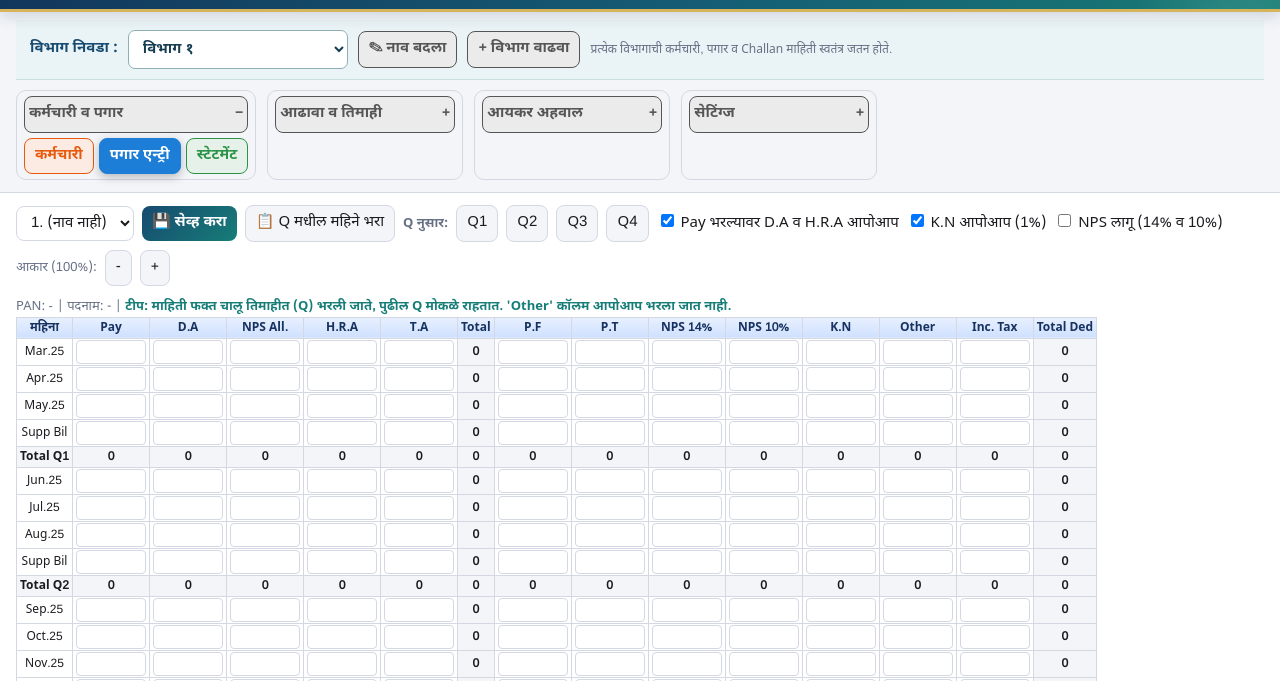
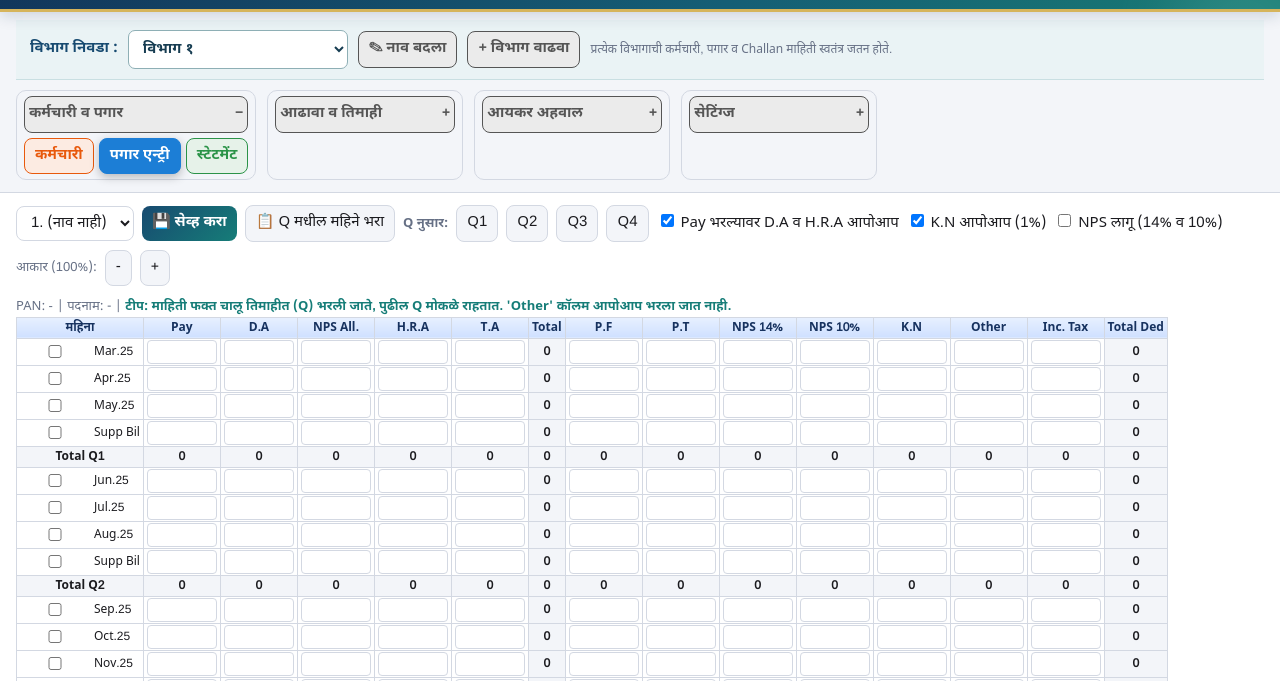
Before and after one commit to rayatsevaksujit/applications, a plain HTML site: page tds-income-tax.html in a window 1280 px wide. Shown: the part 114-795 px from the top of the page. Drawn offline with Linux system fonts and the light colour scheme.

Commit message:
Add monthly DA ARR and HRA ARR controls

```diff
--- a/tds-income-tax.html
+++ b/tds-income-tax.html
@@ -136,7 +136,7 @@ input[type=number],input[type=date]{font-family:Arial,Helvetica,Roboto,sans-seri
 <script>
 const MONTHS=['Mar','Apr','May','Supp','Jun','Jul','Aug','Supp','Sep','Oct','Nov','Supp','Dec','Jan','Feb','Supp'];
 const EF=['pay','da','daa','nps','hra','hraa','ta'],DF=['pf','pt','n14','n10','kn','oth','it'],COLS=[...EF,'g',...DF,'d'];
-const EL={pay:'Pay',da:'D.A',daa:'D.A Arr',nps:'NPS All.',hra:'H.R.A',hraa:'H.R.A Arr',ta:'T.A',g:'Total',pf:'P.F',pt:'P.T',n14:'NPS 14%',n10:'NPS 10%',kn:'K.N',oth:'Other',it:'Inc. Tax',d:'Total Ded'};
+const EL={pay:'Pay',da:'D.A',daa:'DA ARR',nps:'NPS All.',hra:'H.R.A',hraa:'HRA ARR',ta:'T.A',g:'Total',pf:'P.F',pt:'P.T',n14:'NPS 14%',n10:'NPS 10%',kn:'K.N',oth:'Other',it:'Inc. Tax',d:'Total Ded'};
 const $=s=>document.querySelector(s);
 const esc=s=>String(s==null?'':s).replace(/[&<>"]/g,c=>({'&':'&amp;','<':'&lt;','>':'&gt;','"':'&quot;'}[c]));
 const fmt=v=>v?Math.round(v).toLocaleString('en-IN'):'0';
@@ -242,7 +242,7 @@ function copyAllQs(){
  showToast('प्रत्येक Q मधील पुढील २ महिन्यांत माहिती भरली (Other वगळून)!');
 }
 function rEnt(){
- const e=cur(),sa=e.rows.some(r=>r.ar||r.daa||r.hraa),VC=COLS.filter(c=>sa||(c!='daa'&&c!='hraa'));
+ const e=cur(),sa=e.rows.some(r=>!!r.ar),VC=COLS.filter(c=>sa||(c!='daa'&&c!='hraa'));
  let h=`<div class="bar">
   ${sel()}
   <button class="pri" onclick="manualSave()" style="font-weight:bold;background:#167d78">💾 सेव्ह करा</button>
@@ -263,7 +263,7 @@ function rEnt(){
  for(let q=0;q<4;q++){
   for(let k=0;k<4;k++){
    const i=q*4+k,r=e.rows[i];
-   h+=`<tr><td class="m">${lab(i)}</td>${EF.filter(f=>VC.includes(f)).map(f=>cellE(i,f,r,k)).join('')}<td id="g${i}" class="tt"></td>${DF.map(f=>inp(i,f,r[f])).join('')}<td id="d${i}" class="tt"></td></tr>`;
+   h+=`<tr><td class="m"><label style="display:flex;align-items:center;gap:5px;white-space:nowrap"><input type="checkbox" ${r.ar?'checked':''} onchange="arTog(${i},this.checked)" title="या महिन्यात DA ARR / HRA ARR दाखवा">${lab(i)}</label></td>${EF.filter(f=>VC.includes(f)).map(f=>cellE(i,f,r,k)).join('')}<td id="g${i}" class="tt"></td>${DF.map(f=>inp(i,f,r[f])).join('')}<td id="d${i}" class="tt"></td></tr>`;
   }
   h+=`<tr class="tt"><td class="l">Total Q${q+1}</td>${VC.map(c=>`<td class="${c=='daa'||c=='hraa'?'arc':''}" id="T${q}_${c}"></td>`).join('')}</tr>`;
  }
@@ -409,7 +409,7 @@ const arRow=(i,r)=>`<tr class="tt"><td colspan="15"><label>D.A फरक <input
 function arSupp(e,q){const rs=e.rows,si=q*4+3,s=rs[si];let d=0,h=0;for(let k=0;k<3;k++){d+=+rs[q*4+k].ada||0;h+=+rs[q*4+k].ahr||0}
  s.da=d||undefined;s.hra=h||undefined;if(e.nps)npsFill(e,si);
  if(e===cur())['da','hra'].forEach(f=>{const el=document.querySelector('[data-i="'+si+'"][data-f="'+f+'"]');if(el)el.value=s[f]==null?'':s[f]})}
-function arTog(i,on){const e=cur(),r=e.rows[i];r.ar=on||undefined;if(!on){r.ada=undefined;r.ahr=undefined}arSupp(e,i>>2);save();render()}
+function arTog(i,on){const e=cur(),r=e.rows[i];r.ar=on||undefined;arSupp(e,i>>2);save();render()}
 function arIn(i,f,v){const e=cur(),r=e.rows[i];r[f]=v===''?undefined:+v;arSupp(e,i>>2);save();refresh()}
 function arGrid(i,f,v){const e=S.emps[i],m=AR.m||0,r=e.rows[m];r[f]=v===''?undefined:+v;r.ar=(r.ada||r.ahr)?true:undefined;arSupp(e,m>>2);save()}
 function rAr(){const m=AR.m||0;
@@ -422,7 +422,7 @@ function rAr(){const m=AR.m||0;
 function applyFont(){let el=$('#fnt');if(!el){el=document.createElement('style');el.id='fnt';document.head.appendChild(el)}
  const fm={noto:'"Noto Sans Devanagari"',mukta:'"Mukta"',hind:'"Hind"',sakal:'"Sakal Marathi"'}[S.font||'sakal'],fs=S.fs||15;
  el.textContent='body{font-family:"EnNum",'+fm+',"Noto Sans Devanagari","Mangal",system-ui,sans-serif;font-size:'+fs+'px}#et,#et td input{font-size:'+Math.max(11,fs-3)+'px}'}
-function cellE(i,f,r,k){const a=f=='daa'||f=='hraa';if(a&&k<3&&!r.ar)return `<td class="arc">${r[f]?fmt(r[f]):''}</td>`;const t=inp(i,f,r[f]);return a?t.replace('<td>','<td class="arc">'):t}
+function cellE(i,f,r,k){const a=f=='daa'||f=='hraa';if(a&&!r.ar)return `<td class="arc"></td>`;const t=inp(i,f,r[f]);return a?t.replace('<td>','<td class="arc">'):t}
 function refresh(){const c=calc(cur()),sv=(id,v)=>{const x=document.getElementById(id);if(x)x.textContent=v};c.rows.forEach((r,i)=>{sv('g'+i,fmt(r.g));sv('d'+i,fmt(r.d))});c.q.forEach((o,k)=>COLS.forEach(f=>sv('T'+k+'_'+f,fmt(o[f]))));COLS.forEach(f=>sv('T4_'+f,fmt(c.t[f])))}
 function gate(){render()}
 function setS(){return [['Setting','Value'],['Department',DEPTS[S.dept]||S.dept],['School',S.school],['TAN',S.tan],['Address',S.addr],['Start Year',S.yr],['D.A %',S.da],['H.R.A %',S.hra],['NPS 14 %',S.n14],['NPS 10 %',S.n10],['NPS All. = 14%',S.npa?'Yes':'No'],['K.N %',S.kn],['D.A % months',...REG.map(i=>lab(i))],['D.A % values',...REG.map(i=>S.dar[i])],['H.R.A % values',...REG.map(i=>S.hrr[i])]]}
```
